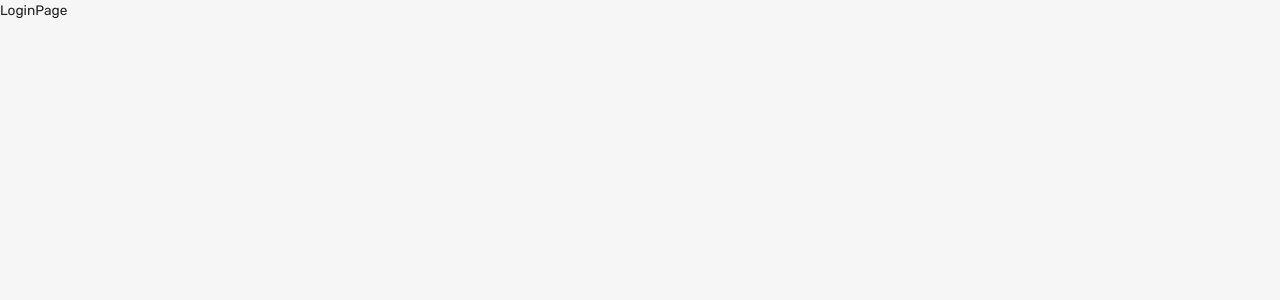
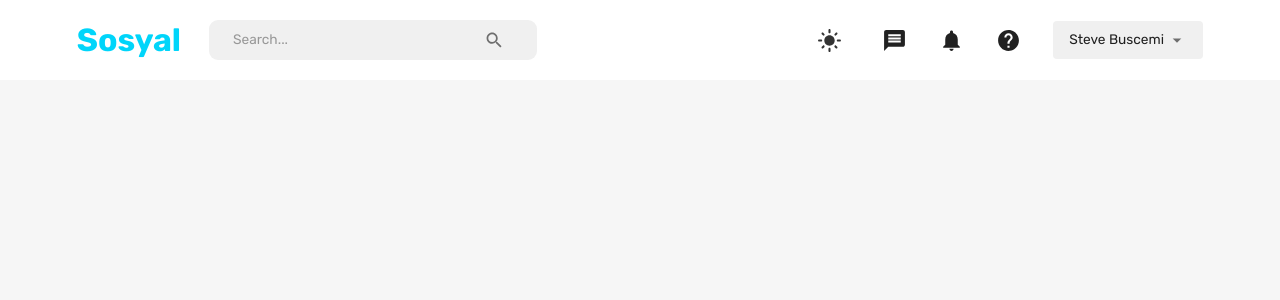
Before and after one commit to pauljohnfigueroa/mern-social-client, a React (Create React App) app: page / in a window 1280 px wide. Shown: the top 300 px of the page. Built offline with nearby package versions, Linux system fonts and the light colour scheme.

Commit message:
Configure top bar navigation.

```diff
--- /dev/null
+++ b/src/components/FlexBetween.jsx
@@ -0,0 +1,10 @@
+import { Box } from '@mui/material'
+import { styled } from '@mui/system'
+
+const FlexBetween = styled(Box)({
+  display: 'flex',
+  justifyContent: 'space-between',
+  alignItems: 'center'
+})
+
+export default FlexBetween
--- a/src/pages/login/LoginPage.jsx
+++ b/src/pages/login/LoginPage.jsx
@@ -1,5 +1,6 @@
+import Navbar from 'pages/navbar/Navbar'
 const LoginPage = () => {
-  return <div>LoginPage</div>
+  return <Navbar />
 }
 
 export default LoginPage
--- a/src/pages/navbar/Navbar.jsx
+++ b/src/pages/navbar/Navbar.jsx
@@ -1,5 +1,196 @@
+import { useState } from 'react'
+import {
+  Box,
+  IconButton,
+  InputBase,
+  Typography,
+  Select,
+  MenuItem,
+  FormControl,
+  useTheme,
+  useMediaQuery
+} from '@mui/material'
+
+import {
+  Search,
+  Message,
+  DarkMode,
+  LightMode,
+  Notifications,
+  Help,
+  Menu,
+  Close
+} from '@mui/icons-material'
+
+import { useDispatch, useSelector } from 'react-redux'
+import { setMode, setLogout } from 'state/redux'
+import { useNavigate } from 'react-router-dom'
+
+import FlexBetween from 'components/FlexBetween'
+
 const Navbar = () => {
-  return <div>Navbar</div>
+  const [isMobileMenuToggled, setIsMobileMenuToggled] = useState(false)
+  const dispatch = useDispatch()
+  const navigate = useNavigate()
+  // pull from global state
+  const user = useSelector(state => state.user)
+  const isNonMobileScreens = useMediaQuery('(min-width: 600px)')
+
+  const theme = useTheme()
+  const neutralLight = theme.palette.neutral.light
+  const primaryLight = theme.palette.primary.light
+  const dark = theme.palette.neutral.dark
+  const background = theme.palette.background.default
+  const alt = theme.palette.background.alt
+
+  // const fullName = `${user.firstName} ${user.lastName}`
+  const fullName = `Steve Buscemi`
+
+  return (
+    <FlexBetween padding="1rem 6%" backgroundColor={alt}>
+      <FlexBetween gap="1.75rem">
+        <Typography
+          fontWeight="bold"
+          fontSize="clamp(1rem, 2rem, 2.25rem)"
+          color="primary"
+          onClick={() => navigate('/home')}
+          sx={{
+            '&:hover': {
+              color: primaryLight,
+              cursor: 'pointer'
+            }
+          }}
+        >
+          Sosyal
+        </Typography>
+        {isNonMobileScreens && (
+          <FlexBetween
+            backgroundColor={neutralLight}
+            borderRadius="9px"
+            gap="3rem"
+            padding="0.1rem 1.5rem"
+          >
+            <InputBase placeholder="Search..." />
+            <IconButton>
+              <Search />
+            </IconButton>
+          </FlexBetween>
+        )}
+      </FlexBetween>
+
+      {/* Desktop */}
+      {isNonMobileScreens ? (
+        <FlexBetween gap="2rem">
+          {/* Flip Theme Mode */}
+          <IconButton onClick={() => dispatch(setMode())}>
+            {theme.palette.mode === 'dark' ? (
+              <DarkMode sx={{ fontSize: '25px' }} />
+            ) : (
+              <LightMode sx={{ color: dark, fontSize: '25px' }} />
+            )}
+          </IconButton>
+          <Message sx={{ fontSize: '25px' }} />
+          <Notifications sx={{ fontSize: '25px' }} />
+          <Help sx={{ fontSize: '25px' }} />
+          {/* Drop down */}
+          <FormControl variant="standard" value={fullName}>
+            <Select
+              value={fullName}
+              sx={{
+                backgroundColor: neutralLight,
+                width: '150px',
+                borderRadius: '0.25rem',
+                p: '0.25rem 1rem',
+                // Use the browser console to inspect the correct css
+                '& .MuiSvgIcon-root': {
+                  pr: '0.25rem',
+                  width: '3rem'
+                },
+                '& .MuiSelect-select:focus': {
+                  backgroundColor: neutralLight
+                }
+              }}
+              input={<InputBase />}
+            >
+              <MenuItem value={fullName}>
+                <Typography>{fullName}</Typography>
+              </MenuItem>
+              <MenuItem onClick={() => dispatch(setLogout())}>Log Out</MenuItem>
+            </Select>
+          </FormControl>
+        </FlexBetween>
+      ) : (
+        <IconButton onClick={() => setIsMobileMenuToggled(!isMobileMenuToggled)}>
+          <Menu />
+        </IconButton>
+      )}
+
+      {/* MOBILE NAV */}
+      {!isNonMobileScreens && isMobileMenuToggled && (
+        <Box
+          position="fixed"
+          right="0"
+          bottom="0"
+          height="100%"
+          zIndex="10"
+          maxWidth="500px"
+          minWidth="300px"
+          backgroundColor={background}
+        >
+          {/* CLOSE ICON */}
+          <Box display="flex" justifyContent="flex-end" p="1rem">
+            <IconButton onClick={() => setIsMobileMenuToggled(!isMobileMenuToggled)}>
+              <Close />
+            </IconButton>
+          </Box>
+
+          {/* MENU ITEMS */}
+          <FlexBetween
+            display="flex"
+            flexDirection="column"
+            justifyContent="center"
+            alignItems="center"
+            gap="3rem"
+          >
+            <IconButton onClick={() => dispatch(setMode())} sx={{ fontSize: '25px' }}>
+              {theme.palette.mode === 'dark' ? (
+                <DarkMode sx={{ fontSize: '25px' }} />
+              ) : (
+                <LightMode sx={{ color: dark, fontSize: '25px' }} />
+              )}
+            </IconButton>
+            <Message sx={{ fontSize: '25px' }} />
+            <Notifications sx={{ fontSize: '25px' }} />
+            <Help sx={{ fontSize: '25px' }} />
+            <FormControl variant="standard" value={fullName}>
+              <Select
+                value={fullName}
+                sx={{
+                  backgroundColor: neutralLight,
+                  width: '150px',
+                  borderRadius: '0.25rem',
+                  p: '0.25rem 1rem',
+                  '& .MuiSvgIcon-root': {
+                    pr: '0.25rem',
+                    width: '3rem'
+                  },
+                  '& .MuiSelect-select:focus': {
+                    backgroundColor: neutralLight
+                  }
+                }}
+                input={<InputBase />}
+              >
+                <MenuItem value={fullName}>
+                  <Typography>{fullName}</Typography>
+                </MenuItem>
+                <MenuItem onClick={() => dispatch(setLogout())}>Log Out</MenuItem>
+              </Select>
+            </FormControl>
+          </FlexBetween>
+        </Box>
+      )}
+    </FlexBetween>
+  )
 }
 
 export default Navbar
```
